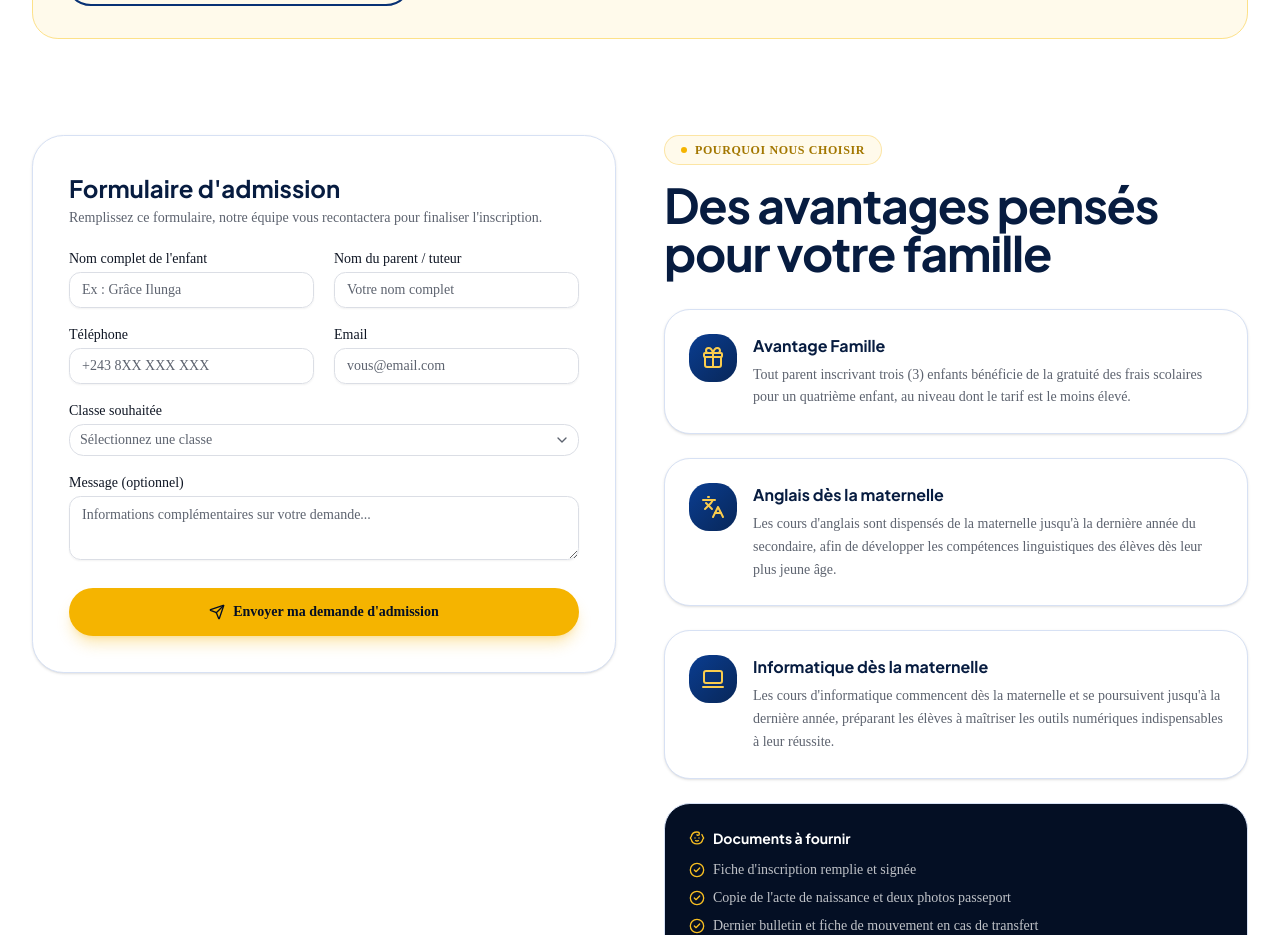
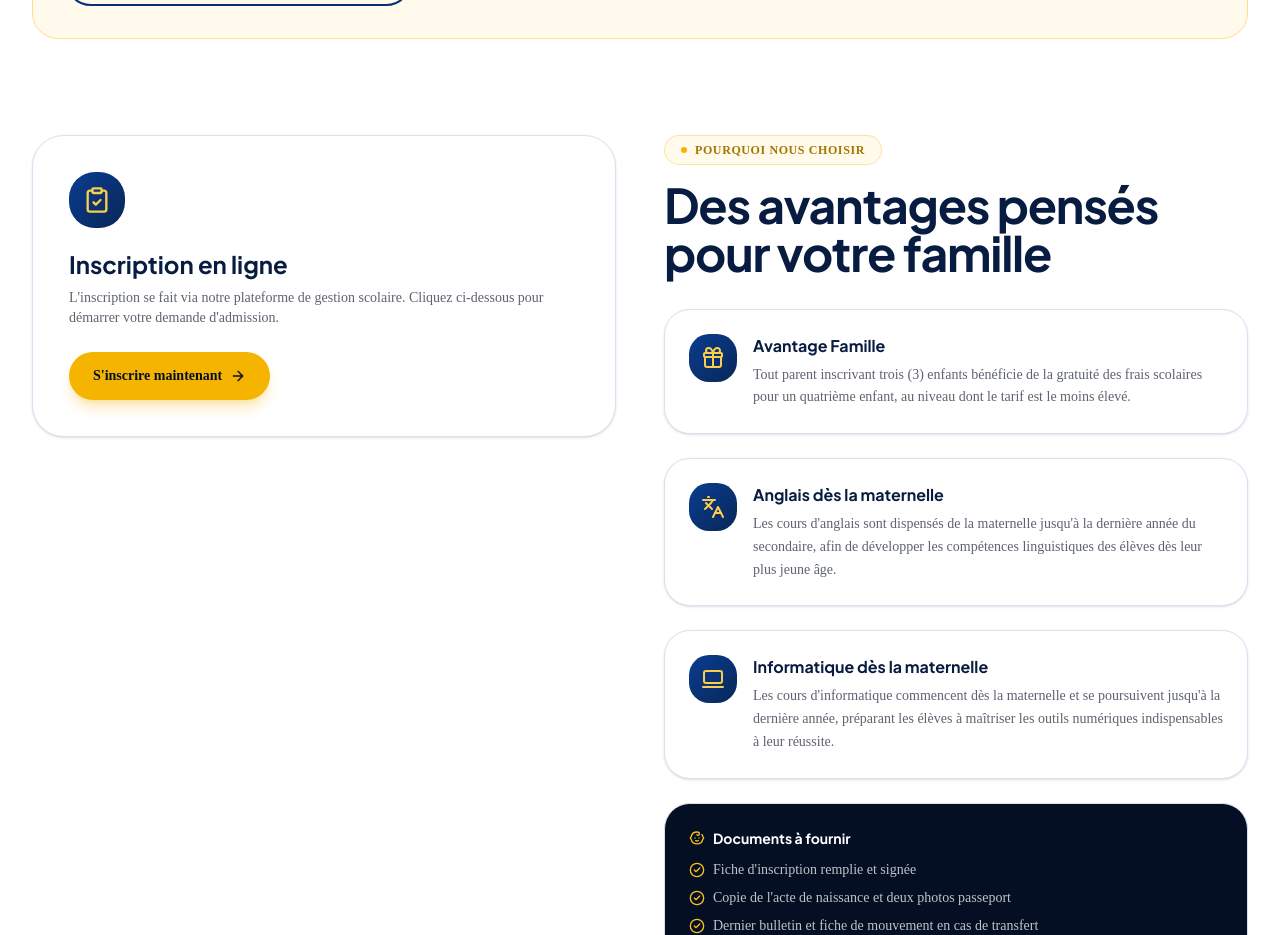
Before and after one commit to BanDev01/aiglonsroyaux, a Next.js app: page /admissions in a window 1280 px wide. Shown: the part 820-1755 px from the top of the page. Built offline with nearby package versions, Linux system fonts and the light colour scheme; no server answers.

Commit message:
Replace admission form with enrollment button on admissions page
The form is swapped for a single S'inscrire button pointing to the
external enrollment portal (currently #), matching the header CTA
until the real gestion.aiglonsroyaux.com link is available.

```diff
--- a/src/app/admissions/page.tsx
+++ b/src/app/admissions/page.tsx
@@ -3,6 +3,7 @@ import {
   Baby,
   CalendarDays,
   CheckCircle2,
+  ClipboardCheck,
   Download,
   Gift,
   Laptop2,
@@ -14,7 +15,6 @@ import { PageHero } from "@/components/shared/page-hero";
 import { SectionHeading } from "@/components/shared/section-heading";
 import { AnimatedReveal } from "@/components/shared/animated-reveal";
 import { CtaButton } from "@/components/shared/cta-button";
-import { AdmissionForm } from "@/components/admissions/admission-form";
 import {
   Accordion,
   AccordionContent,
@@ -23,6 +23,7 @@ import {
 } from "@/components/ui/accordion";
 import { sections } from "@/data/sections";
 import { faqs } from "@/data/values";
+import { siteConfig } from "@/data/site";
 import {
   admissionConditionsPdfUrl,
   admissionDocuments,
@@ -110,15 +111,20 @@ export default function AdmissionsPage() {
         <div className="container mx-auto px-4 sm:px-6 lg:px-8">
           <div className="grid gap-12 lg:grid-cols-[1fr_1fr] lg:items-start">
             <AnimatedReveal direction="right">
-              <div className="rounded-3xl border border-royal-100 bg-white p-7 shadow-sm sm:p-9">
-                <h2 className="mb-1 font-heading text-2xl font-bold text-royal-900">
-                  Formulaire d&apos;admission
+              <div className="flex h-full flex-col items-start justify-center rounded-3xl border border-royal-100 bg-white p-7 shadow-sm sm:p-9">
+                <span className="mb-5 flex h-14 w-14 items-center justify-center rounded-2xl bg-gradient-to-br from-royal-600 to-royal-800 text-gold-300">
+                  <ClipboardCheck className="h-7 w-7" aria-hidden />
+                </span>
+                <h2 className="mb-2 font-heading text-2xl font-bold text-royal-900">
+                  Inscription en ligne
                 </h2>
                 <p className="mb-6 text-sm text-muted-foreground">
-                  Remplissez ce formulaire, notre équipe vous recontactera pour finaliser
-                  l&apos;inscription.
+                  L&apos;inscription se fait via notre plateforme de gestion scolaire. Cliquez
+                  ci-dessous pour démarrer votre demande d&apos;admission.
                 </p>
-                <AdmissionForm />
+                <CtaButton href={siteConfig.enrollmentUrl} variant="gold" external>
+                  S&apos;inscrire maintenant
+                </CtaButton>
               </div>
             </AnimatedReveal>
 
```
